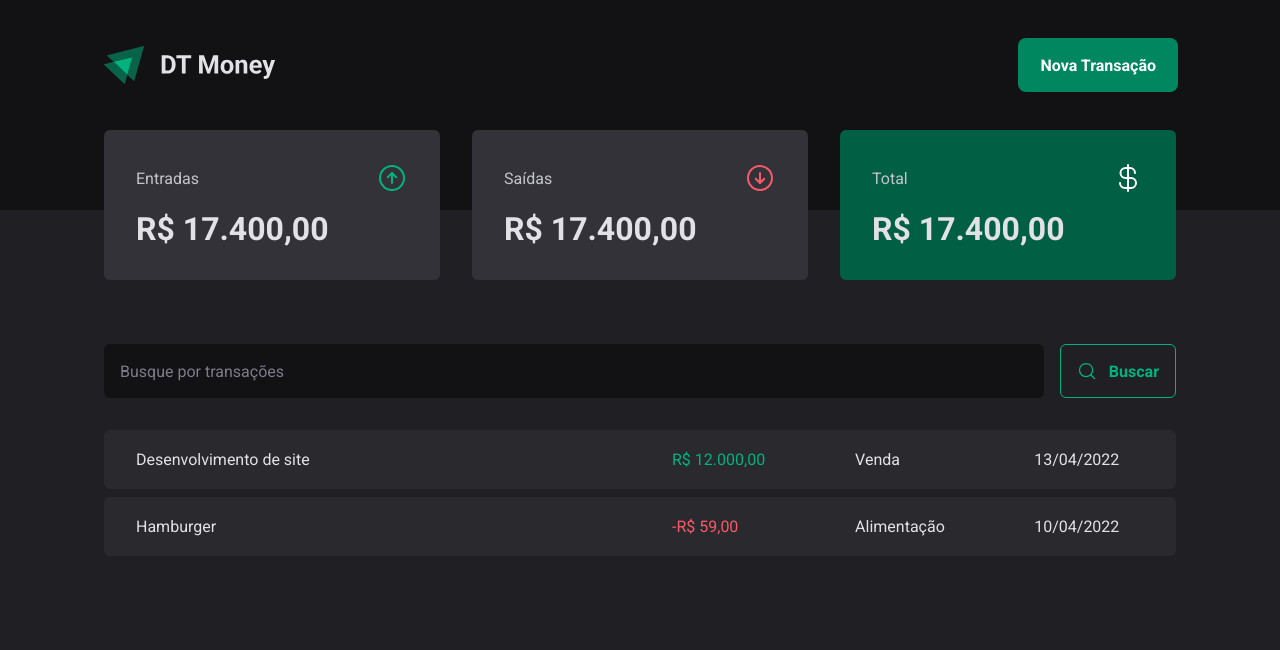
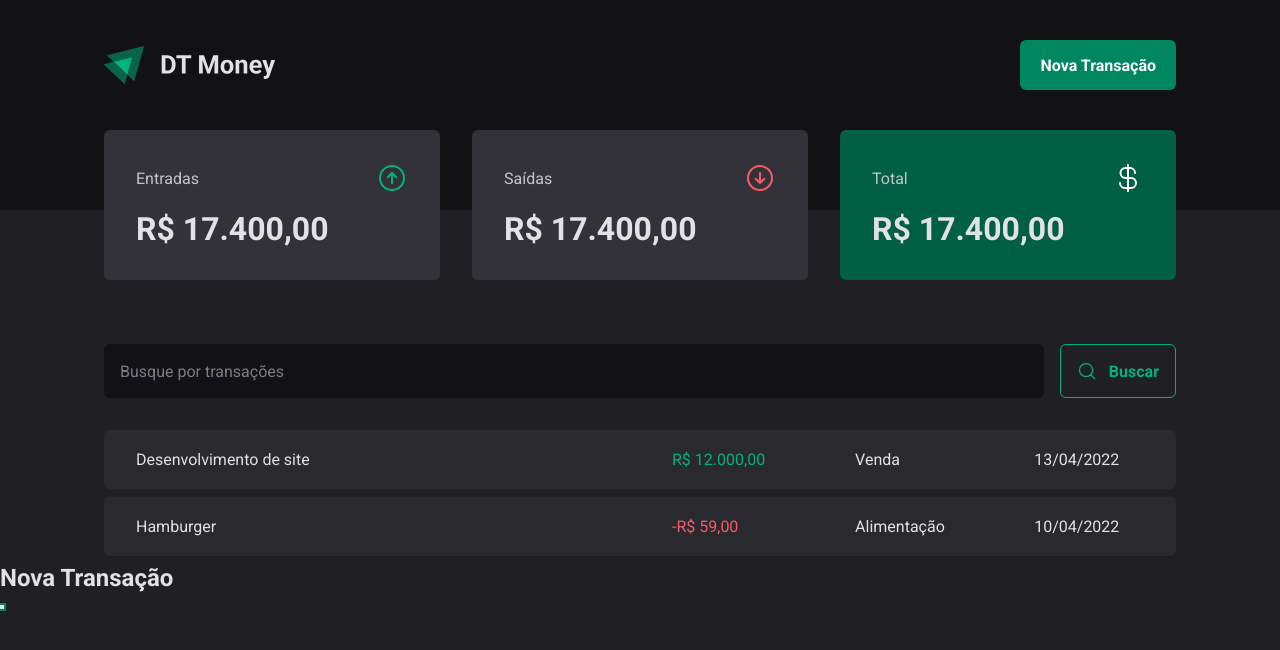
Before and after one commit to gabrielbeli/dt-money, a React (Vite) app: page / in a window 1280 px wide. Both pictures are taken after a click on the button "Nova Transação". Shown: the top 650 px of the page. Built offline with nearby package versions, Linux system fonts and the light colour scheme.

Commit message:
criando um modal acessivel

```diff
--- a/package.json
+++ b/package.json
@@ -10,6 +10,7 @@
     "preview": "vite preview"
   },
   "dependencies": {
+    "@radix-ui/react-dialog": "^1.0.5",
     "@types/styled-components": "^5.1.34",
     "phosphor-react": "^1.4.1",
     "react": "^18.2.0",
--- a/src/components/Header/index.tsx
+++ b/src/components/Header/index.tsx
@@ -1,5 +1,6 @@
 import { HeaderContainer, HeaderContent, NewTrasactionButton } from "./styles";
 import logo from "../../assets/logo.svg"
+import * as Dialog from '@radix-ui/react-dialog';
 
 export function Header() {
   return (
@@ -7,7 +8,19 @@
       <HeaderContainer>
         <HeaderContent>
           <img src={logo} alt="logo da aplicação dt money" />
-          <NewTrasactionButton>Nova Transação</NewTrasactionButton>
+          <Dialog.Root>
+            <Dialog.Trigger asChild>
+              <NewTrasactionButton>Nova Transação</NewTrasactionButton>
+            </Dialog.Trigger>
+
+            <Dialog.Portal>
+              <Dialog.Overlay />
+              <Dialog.Content>
+                <Dialog.Title>Nova Transação</Dialog.Title>
+                <Dialog.Close />
+              </Dialog.Content>
+            </Dialog.Portal>
+          </Dialog.Root>
         </HeaderContent>
       </HeaderContainer>
     </div>
```
Also changed, not shown: 1 other file (tests, documents, lock files or other folders).
